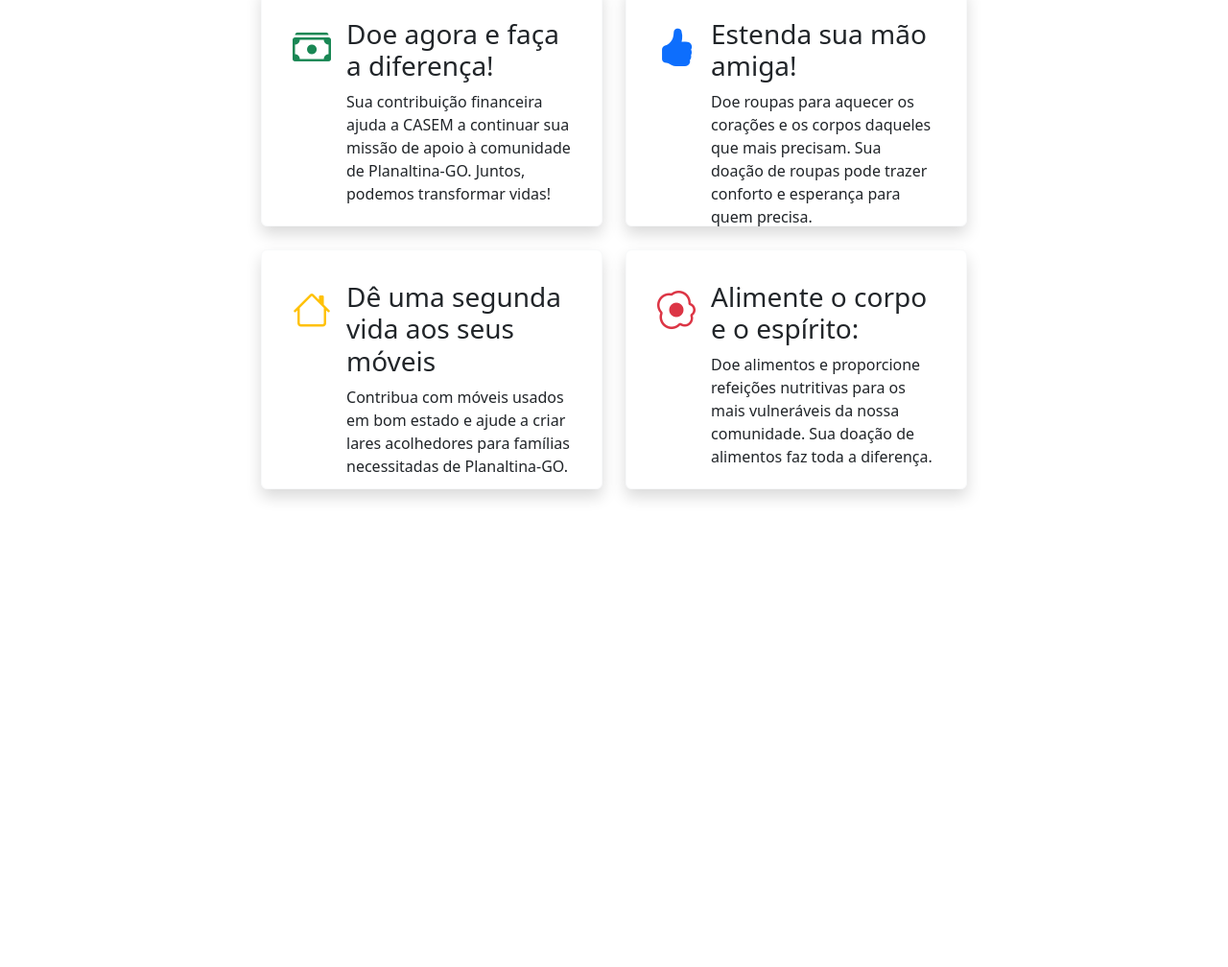
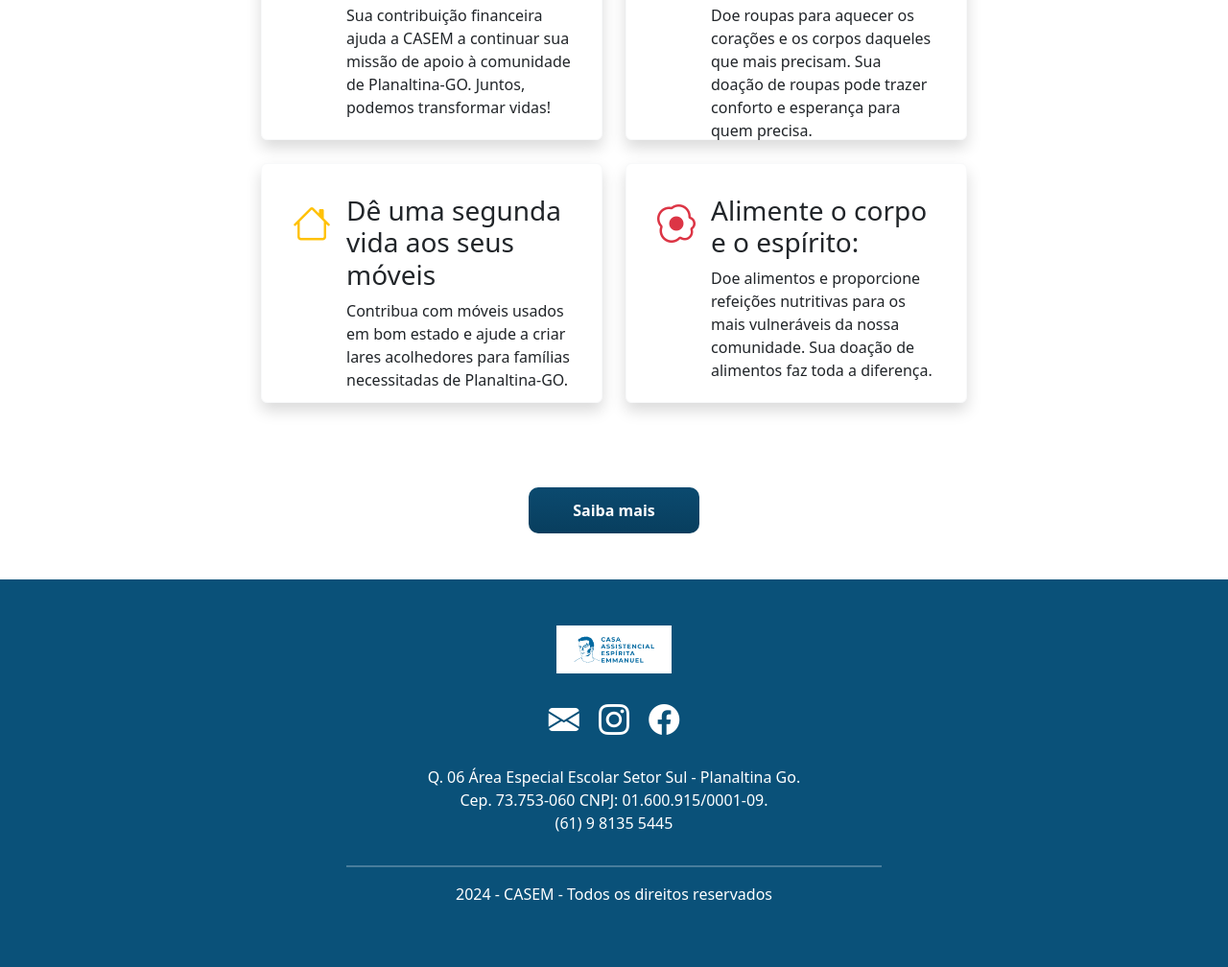
Before and after one commit to gustavopimentelrinaldi/casem, a plain HTML site: page index.html in a window 1280 px wide. Shown: the part 2268-3276 px from the top of the page at 96% size. Before the commit the page ends 2850 px from the top, so only its background shows below. Drawn offline with nearby package versions, Linux system fonts and the light colour scheme.

Commit message:
footer e botao saiba mais da section-doacao

```diff
--- a/assets/css/custom.css
+++ b/assets/css/custom.css
@@ -94,6 +94,26 @@
     transform: scale(1.05);
 }
 
+.btn-saiba-mais {
+    background: linear-gradient(to top, #083e5e, #0b4a6f);
+    color: white;
+    border: none;
+    border-radius: 10px;
+    padding: 0.75rem 2rem;
+    font-size: 1rem;
+    font-weight: bold;
+    text-decoration: none;
+    display: inline-block;
+    transition: background 0.3s ease, transform 0.3s ease;
+    margin-top: 1rem;
+}
+.btn-saiba-mais:hover {
+    background: linear-gradient(to top, #083e5e, #0b4a6f);
+    color: white;
+    text-decoration: none;
+    transform: scale(1.05);
+}
+
 /* carrossel */
 .media-29101 img {
     width: auto;
--- a/index.html
+++ b/index.html
@@ -148,8 +148,8 @@
       <section class="doacao-section py-5">
         <div class="container">
             <div class="row justify-content-center">
-            <div class="col-md-8">
-              <p class="text-center text-dark fs-4">Faça parte dessa corrente de amor e solidariedade: sua doação à CASEM faz a diferença na vida de tantas pessoas em Planaltina-GO desde 1986. Contribua com o que puder, seja financeiramente ou com doações materiais. Juntos, podemos fazer mais pelo próximo.</p>
+                <div class="col-md-12">
+                    <p class="text-center text-dark fs-5">Faça parte dessa corrente de amor e solidariedade: sua doação à CASEM faz a diferença na vida de tantas pessoas em Planaltina-GO desde 1986. Contribua com o que puder, seja financeiramente ou com doações materiais. Juntos, podemos fazer mais pelo próximo.</p>
                 </div>
             </div>
             <div class="row justify-content-center mt-5">
@@ -204,6 +204,47 @@
                 </div>
             </div>
         </div>
+
+        <div class="text-center mt-5">
+            <div class="col-md-10 mx-auto">
+                <a href="#" class="btn-saiba-mais col-md-2">Saiba mais</a>
+            </div>
+        </div>
+    </section>
+
+
+    <section class="footer-section py-5" style="background-color: #0a5179; color: #fff;">
+        <div class="container text-center">
+            <div class="row justify-content-center">
+                <div class="col-md-12 mb-4">
+                    <img src="assets/img/logo-nav.png" alt="Logo" style="max-height: 50px;" class="img-fluid">
+                </div>
+            </div>
+
+            <div class="row justify-content-center mb-4">
+                <div class="col-md-12">
+                    <a href="mailto:example@example.com" class="text-white fs-2 mx-2"><i class="bi bi-envelope-fill"></i></a>
+                    <a href="https://www.instagram.com" class="text-white fs-2 mx-2"><i class="bi bi-instagram"></i></a>
+                    <a href="https://www.facebook.com" class="text-white fs-2 mx-2"><i class="bi bi-facebook"></i></a>
+                </div>
+            </div>
+
+            <div class="row justify-content-center">
+                <div class="col-md-12 mb-3">
+                    <p>Q. 06 Área Especial Escolar Setor Sul - Planaltina Go.<br>
+                    Cep. 73.753-060 CNPJ: 01.600.915/0001-09.<br>
+                    (61) 9 8135 5445</p>
+                </div>
+            </div>
+
+            <hr style="border-top: 2px solid #fff; width: 50%; margin: auto;">
+
+            <div class="row justify-content-center">
+                <div class="col-md-12 mt-3">
+                    <p>2024 - CASEM - Todos os direitos reservados</p>
+                </div>
+            </div>
+        </div>
     </section>
     </div>
 
```
Lines whose indentation alone changed are shown as unchanged.
